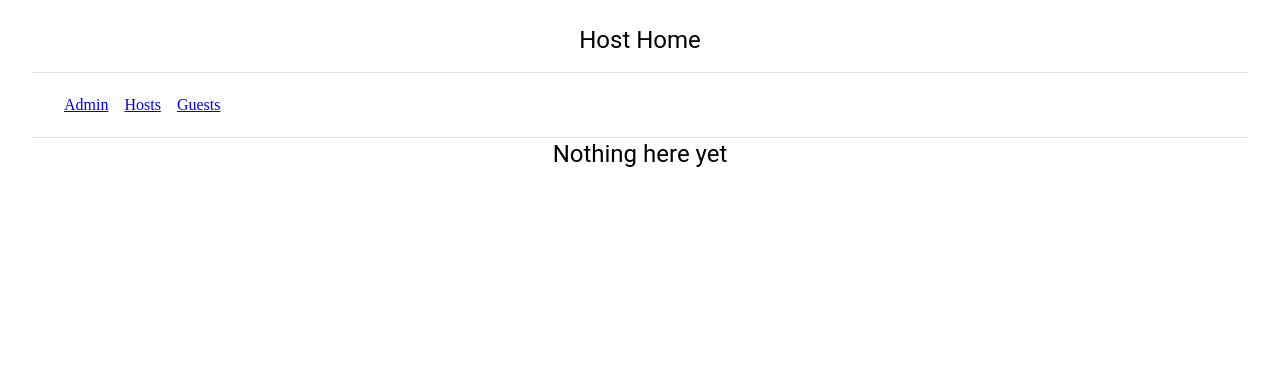
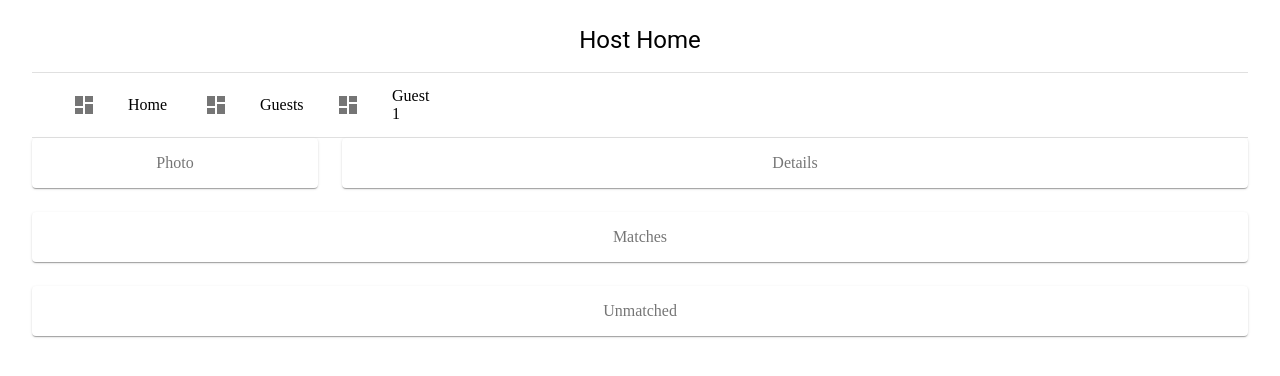
Before and after one commit to hackforla/HomeUniteUs, a React app: page /admin/guests in a window 1280 px wide. Shown: the top 376 px of the page. Built offline with nearby package versions, Linux system fonts and the light colour scheme.

Commit message:
fix menu, add admin guest view initial

```diff
--- a/src/App.tsx
+++ b/src/App.tsx
@@ -3,17 +3,17 @@ import 'babel-polyfill';
 import * as React from "react";
 import { AppConfig } from './data/config';
 import { BrowserRouter, Route, Switch, NavLink, useParams, useHistory } from 'react-router-dom';
-import { makeStyles, Container, Toolbar, Button, Typography, IconButton, Paper, createStyles } from '@material-ui/core';
-import { Search } from '@material-ui/icons';
-
+import { makeStyles, Container, Toolbar, Button, Typography, IconButton, Paper, createStyles, Box, List, ListItem, ListItemIcon, Grid } from '@material-ui/core';
+import { Search, Dashboard } from '@material-ui/icons';
 
 export interface AppProps {
 }
 
-
-
 const useStyles = makeStyles(theme => (
     createStyles({
+        root: {
+            flexGrow: 1
+        },
         toolbar: {
             borderBottom: `1px solid ${theme.palette.divider}`,
         },
@@ -81,6 +81,11 @@ const useStyles = makeStyles(theme => (
             marginTop: theme.spacing(8),
             padding: theme.spacing(6, 0),
         },
+        paper: {
+          padding: theme.spacing(2),
+          textAlign: 'center',
+          color: theme.palette.text.secondary,
+        }
     })));
 
 const LocationManager = () => {
@@ -96,6 +101,28 @@ const CandidateManager = () => {
         <Paper>
             <h1>Candidates</h1>
         </Paper>
+    );
+};
+
+export const AdminGuestView = () => {
+    const classes = useStyles({});
+    return (
+        <React.Fragment>
+            <Grid container spacing={3}>
+                <Grid item xs={3}>
+                    <Paper className={classes.paper}>Photo</Paper>
+                </Grid>
+                <Grid item xs={9}>
+                    <Paper className={classes.paper}>Details</Paper>
+                </Grid>
+                <Grid item xs={12}>
+                    <Paper className={classes.paper}>Matches</Paper>
+                </Grid>
+                <Grid item xs={12}>
+                    <Paper className={classes.paper}>Unmatched</Paper>
+                </Grid>
+            </Grid>
+        </React.Fragment>
     );
 };
 
@@ -156,7 +183,6 @@ export const WelcomeView = () => {
         </React.Fragment>
     );
 }
-
 export const App = () => {
 
     const classes = useStyles({});
@@ -179,14 +205,50 @@ export const App = () => {
                 <Toolbar
                     className={classes.toolbar}
                 >
-                <NavLink to='/admin/guests' className={classes.toolbarLink}>Admin</NavLink>
-                <NavLink to='/hosts/1' className={classes.toolbarLink}>Hosts</NavLink>
-                <NavLink to='/guests/1' className={classes.toolbarLink}>Guests</NavLink>
+                    <List style={{
+                        display: 'flex',
+                        flexDirection: 'row',
+                        padding: 0,
+                    }}>
+                        <ListItem
+                            button
+                            key='home'
+                            component={NavLink}
+                            to='/'
+                        >
+                            <ListItemIcon>
+                                <Dashboard />
+                            </ListItemIcon>
+                            <span>Home</span>
+                        </ListItem>
+                        <ListItem
+                            button
+                            key='home'
+                            component={NavLink}
+                            to='/admin/guests'
+                        >
+                            <ListItemIcon>
+                                <Dashboard />
+                            </ListItemIcon>
+                            <span>Guests</span>
+                        </ListItem>
+                        <ListItem
+                            button
+                            key='home'
+                            component={NavLink}
+                            to='/admin/guest/1'
+                        >
+                            <ListItemIcon>
+                                <Dashboard />
+                            </ListItemIcon>
+                            <span>Guest 1</span>
+                        </ListItem>
+                    </List>
                 </Toolbar>
                 <main>
                     <Switch>
                         <Route exact path='/' component={WelcomeView} />
-                        <Route path='/admin/guests' component={PlaceholderView} />
+                        <Route path='/admin/guests' component={AdminGuestView} />
                         <Route path='/admin/guest/:id' component={PlaceholderWithIdView} />
                         <Route path='/guests/:id' component={PlaceholderWithIdView} />
                         <Route path='/hosts/:id' component={PlaceholderWithIdView} />
```
Also changed, not shown: src/models/Host.ts (added, +14 -0 lines), src/pages/AdminGuestView.tsx (deleted, +0 -129 lines), src/img/profile-placeholder.png (added), src/models/index.ts (added).
